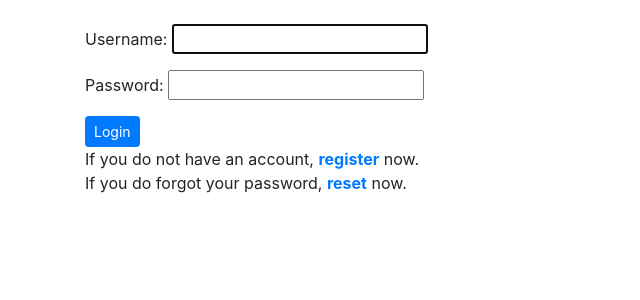
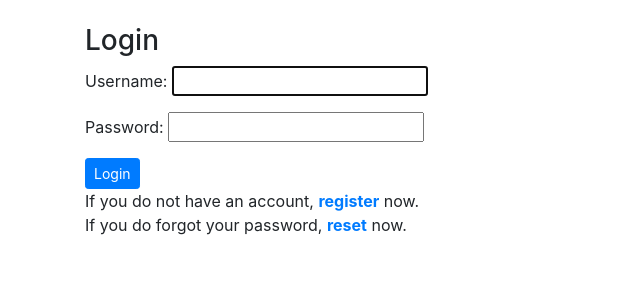
Before and after one commit to MKing301/django-project, a Django app: page /accounts/login/ in a window 1280 px wide. Shown: the part 56-356 px from the top of the page, without its empty margins (0-640 px from the left). Run offline with Django 3.2, Linux system fonts and the light colour scheme; some libraries are stand-ins or nearby versions.

Commit message:
Add h3 header tag to login template

```diff
--- a/mysite/main/templates/registration/login.html
+++ b/mysite/main/templates/registration/login.html
@@ -1,5 +1,6 @@
 {% extends 'main/layout.html' %}
 {% block content %}
+    <h3>Login</h3>
     <div>
         <form method="POST">
             {% csrf_token %}
```
